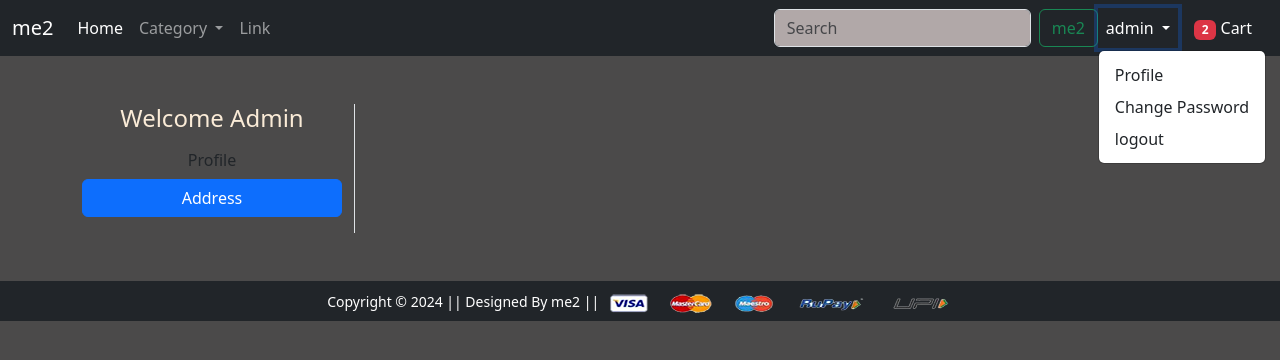
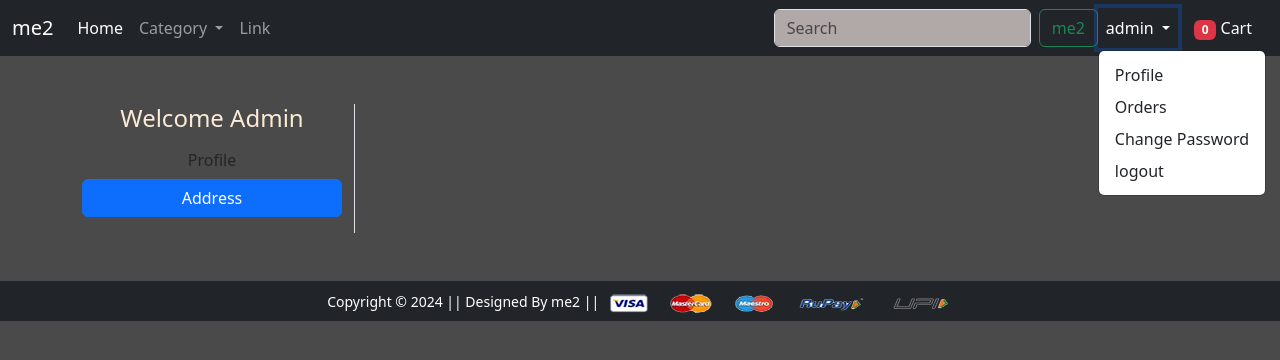
Before and after one commit to sarwar-mirza/Django-E-Commerce, a Django app: page /exhibition/address/ in a window 1280 px wide, after a click on "admin". Shown: the top 360 px of the page. Run offline with Django 4.2, Linux system fonts and the light colour scheme; a user stored in the database is signed in; data comes from the database, SQL or seed files in the repository; both versions use the stored data as it was after the commit; data that the repository does not hold is empty; some libraries are stand-ins or nearby versions.

Commit message:
Show cart

```diff
--- a/core/templates/core/navbar.html
+++ b/core/templates/core/navbar.html
@@ -40,13 +40,14 @@
           </a>
           <ul class="dropdown-menu">
               <li><a class="dropdown-item" href="{% url 'profile-page' %}">Profile</a></li>
+              <li><a class="dropdown-item" href="{% url 'orders' %}">Orders</a></li>
               <li><a class="dropdown-item" href="{% url 'change-password-page' %}">Change Password</a></li>
               <li><a class="dropdown-item" href="{% url 'logout-page' %}">logout</a></li>
 
           </ul>
           </li>
           <li class="nav-item mx-2">
-            <a href="{% url 'showcart' %}" class="nav-link text-white"><span class="badge bg-danger">2</span> Cart </a>
+            <a href="{% url 'showcart' %}" class="nav-link text-white"><span class="badge bg-danger">{{totalitem}}</span> Cart </a>
           </li>
 
           {% else %}
--- a/enroll/views.py
+++ b/enroll/views.py
@@ -15,13 +15,17 @@ class HomeTemplateView(TemplateView):
 
 
     def get_context_data(self, **kwargs):
+        totalitem = 0
         context = super().get_context_data(**kwargs)
         audi = ProductInfo.objects.filter(category="Audi")
         bmw = ProductInfo.objects.filter(category='BMW')
         bugatti = ProductInfo.objects.filter(category="Bugatti")
         mercedes = ProductInfo.objects.filter(category="Mercedes")
         range_rover = ProductInfo.objects.filter(category="Range Rover")
-        context = {'audi':audi, 'bmw':bmw, 'bugatti':bugatti, 'mercedes':mercedes, 'range_rover':range_rover}
+
+        if self.request.user.is_authenticated:
+            totalitem = len(Cart.objects.filter(user=self.request.user))
+        context = {'audi':audi, 'bmw':bmw, 'bugatti':bugatti, 'mercedes':mercedes, 'range_rover':range_rover, 'totalitem':totalitem}
         return context
 
 
@@ -29,12 +33,16 @@ class HomeTemplateView(TemplateView):
 # Product detail
 class ProductDetailView(View):
     def get(self, request, pk):
+        totalitem = 0
         product = ProductInfo.objects.get(pk=pk)
 
         item_already_in_cart = False      # same product select user
         if request.user.is_authenticated:
             item_already_in_cart = Cart.objects.filter(Q(product=product.id) & Q(user=request.user.id)).exists()
-        return render(request, 'enroll/product_detail.html', {'product':product, 'item_already_in_cart':item_already_in_cart})
+
+        if request.user.is_authenticated:
+            totalitem = len(Cart.objects.filter(user=request.user))
+        return render(request, 'enroll/product_detail.html', {'product':product, 'item_already_in_cart':item_already_in_cart, 'totalitem':totalitem})
 
 
 
@@ -69,5 +77,10 @@ def bugatti_car(request, data=None):
 # @method_decorator(login_required, name='dispatch')
 class AddressView(View):
      def get(self, request):
+        totalitem = 0
         add = CustomerInfo.objects.filter(user=request.user)
-        return render(request, 'enroll/address.html', {'address':add, 'active':'btn-primary'})
+
+
+        if request.user.is_authenticated:
+            totalitem = len(Cart.objects.filter(user=request.user))
+        return render(request, 'enroll/address.html', {'address':add, 'active':'btn-primary', 'totalitem':totalitem})
--- a/paybill/views.py
+++ b/paybill/views.py
@@ -41,10 +41,9 @@ def show_cart(request):
     tempamount = (p.quantity  *  p.product.discounted_price)
     amount += tempamount
     totalamount = amount + shipping_amount
-   return render(request, 'paybill/addtocart.html', {'carts':cart, 'totalamount':totalamount, 'amount':amount})
+   return render(request, 'paybill/addtocart.html', {'carts':cart, 'totalamount':totalamount, 'amount':amount, 'totalitem':totalitem})
   else:
    return render(request, 'paybill/emptycart.html', {'totalitem':totalitem})
-
 
 
 # Quantity plus, minus, remove
```
Also changed, not shown: authentication/views.py (+10 -2 lines), db.sqlite3.
